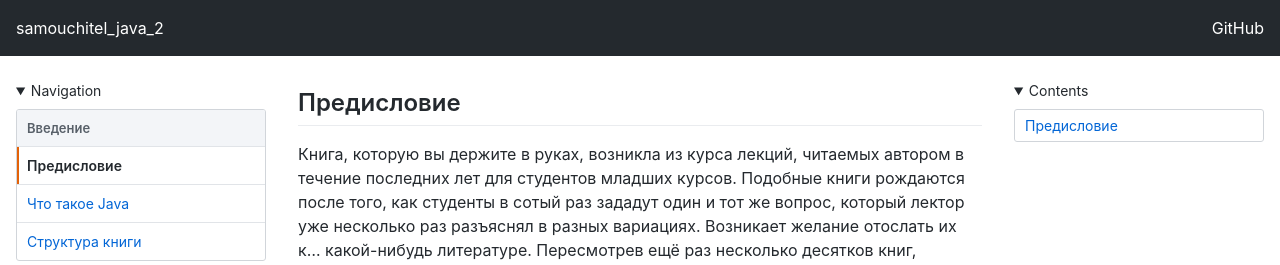
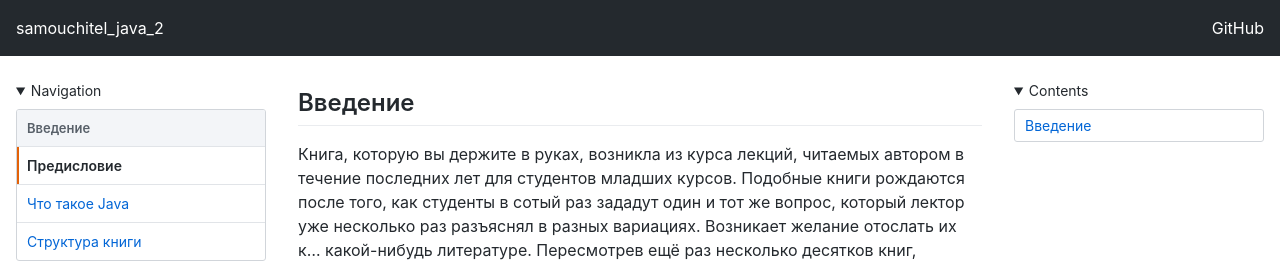
Before and after one commit to evgenvandev/samouchitel_java_2, a Jekyll site: the page built from content/introduction/introduction.md, in a window 1280 px wide and 900 px high. Shown: the top 265 px of the window. Built offline with Jekyll 4.4.1, drawn with Linux system fonts in a browser that asks for light colours; our own code applies the rules of GitHub Pages for plain Markdown files.

Commit message:
Update introduction.md

```diff
--- a/content/introduction/introduction.md
+++ b/content/introduction/introduction.md
@@ -1,4 +1,4 @@
-## Предисловие
+## Введение
 
 Книга, которую вы держите в руках, возникла из курса лекций, читаемых автором в течение последних лет для студентов младших курсов. Подобные книги рождаются после того, как студенты в сотый раз зададут один и тот же вопрос, который лектор уже несколько раз разъяснял в разных вариациях. Возникает желание отослать их к... какой-нибудь литературе. Пересмотрев ещё раз несколько десятков книг, использованных при подготовке лекций, порывшись в библиотеке и на прилавках книжных магазинов, лектор с удивлением обнаруживает, что не может предложить студентам ничего подходящего. Остаётся сесть за стол и написать книгу самому. Такое происхождение книги накладывает на неё определённые особенности. Она:
 
```
